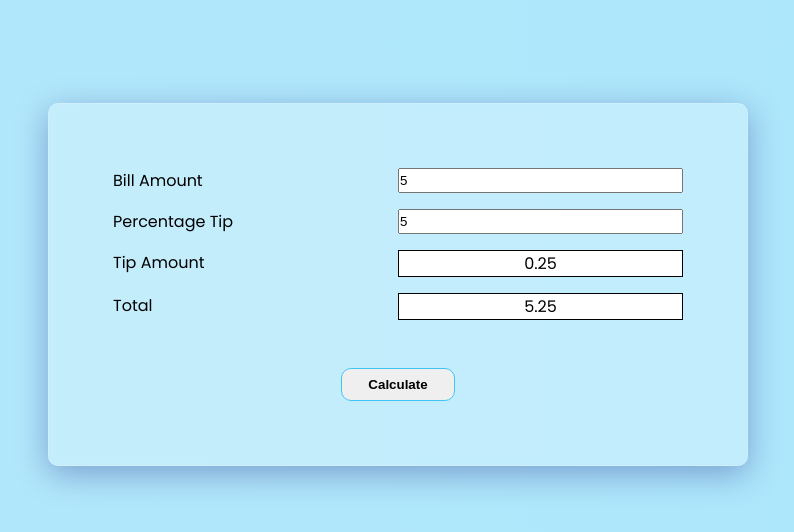
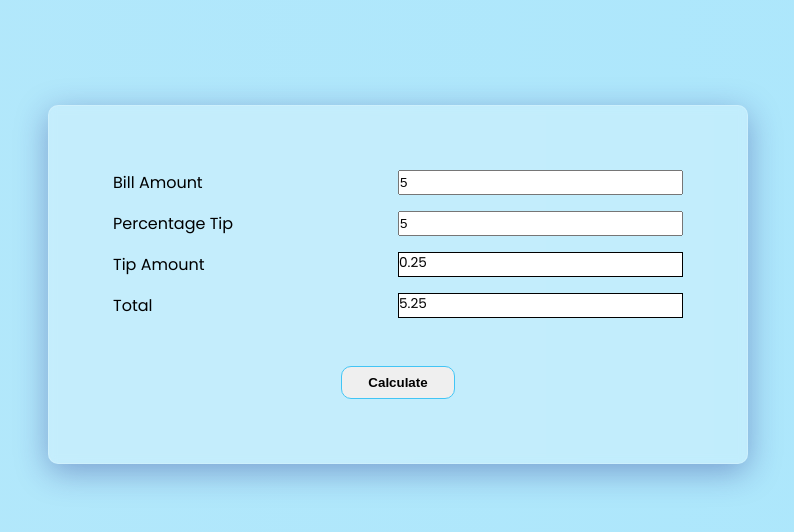
Before and after one commit to Dennisvw75/js-tipcalculator, a plain HTML site: page index.html in a window 1280 px wide. Both pictures are taken after typing "5", "5" into the empty fields and a click on the button "Calculate". Shown: the part 210-742 px from the top of the page, without its empty margins (242-1036 px from the left). Drawn offline with Linux system fonts and the light colour scheme.

Commit message:
Finsished the tipcalculator

```diff
--- a/app.js
+++ b/app.js
@@ -8,13 +8,6 @@ const totalAmountEL = document.querySelector('.form__total');
 
 const btn = document.querySelector('.form__button');
 
-// Get bill amount value from the dom
-// Check bill amount for wrong input?
-// Get percentage tip from the dom
-// Check percentage tip for wrong input?
-// Create function to calculate x amount / percentage tip (the calculation for tip amount)
-// Percentage tip input needs to be converted from a whole number to a decimal;
-
 const bills = [];
 const tips = [];
 
@@ -23,10 +16,13 @@ function calculateTip(bill, perc) {
 }
 
 function addArrElement(arrOne, arrTwo) {
-  const totals = [...arrOne].map((e, i) => e + arrTwo[i]);
+  // using spread syntax to pass ArrOne array and mapping trough arrOne, adding element + idx of arrTwo;
+  const totals = [...arrOne].map((element, idx) => element + arrTwo[idx]);
+  // Using forEach to insert each element to the DOM;
   totals.forEach((el) => {
     totalAmountEL.textContent = el;
   });
+  // Return totals array
   return totals;
 }
 
--- a/index.html
+++ b/index.html
@@ -44,11 +44,11 @@
           <label class="form__label-tip-amount" for="tipamount"
             >Tip Amount</label
           >
-          <p class="form__tip-amount"></p>
+          <p class="form__tip-amount par"></p>
         </div>
         <div class="form__group">
           <label for="total">Total</label>
-          <p class="form__total"></p>
+          <p class="form__total par"></p>
         </div>
         <button class="form__button">Calculate</button>
       </form>
--- a/style.css
+++ b/style.css
@@ -47,20 +47,23 @@ h1 {
 .form__group:not(:last-child) {
   margin-bottom: 1rem;
 }
-/* .form__label-bill-amount {
+.form__input-bill-amount {
+  font-weight: 400;
 }
-.form__label-percentage-tip {
-} */
+.form__input-percentage-tip {
+  font-weight: 400;
+}
+
+.par {
+  font-size: 0.85rem;
+  font-weight: 400;
+  background: #fff;
+  border: 0.1px solid #000;
+}
 
 .form__tip-amount {
-  background: #fff;
-  border: 1px solid #000;
-  text-align: center;
 }
 .form__total {
-  background: #fff;
-  border: 1px solid #000;
-  text-align: center;
 }
 
 .form__button {
```
